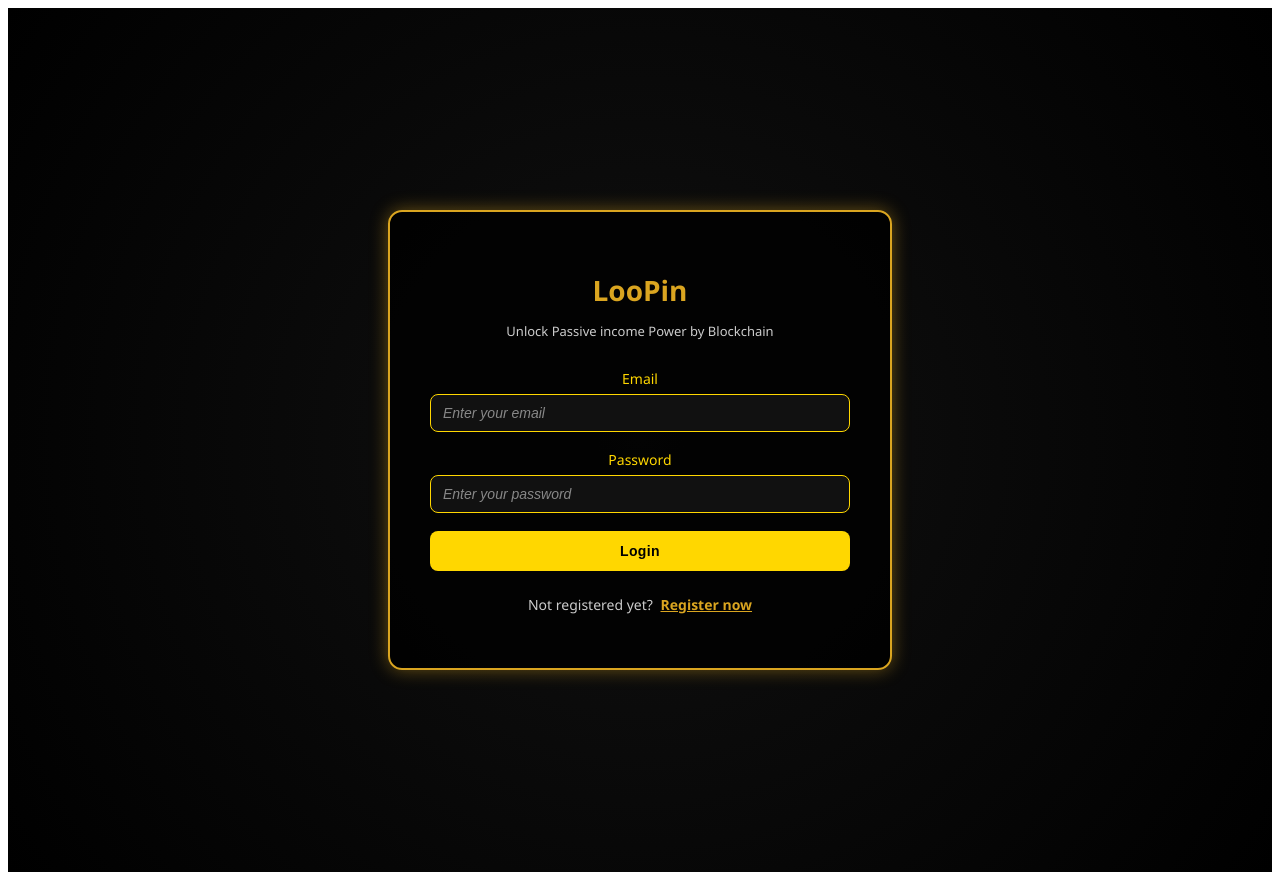
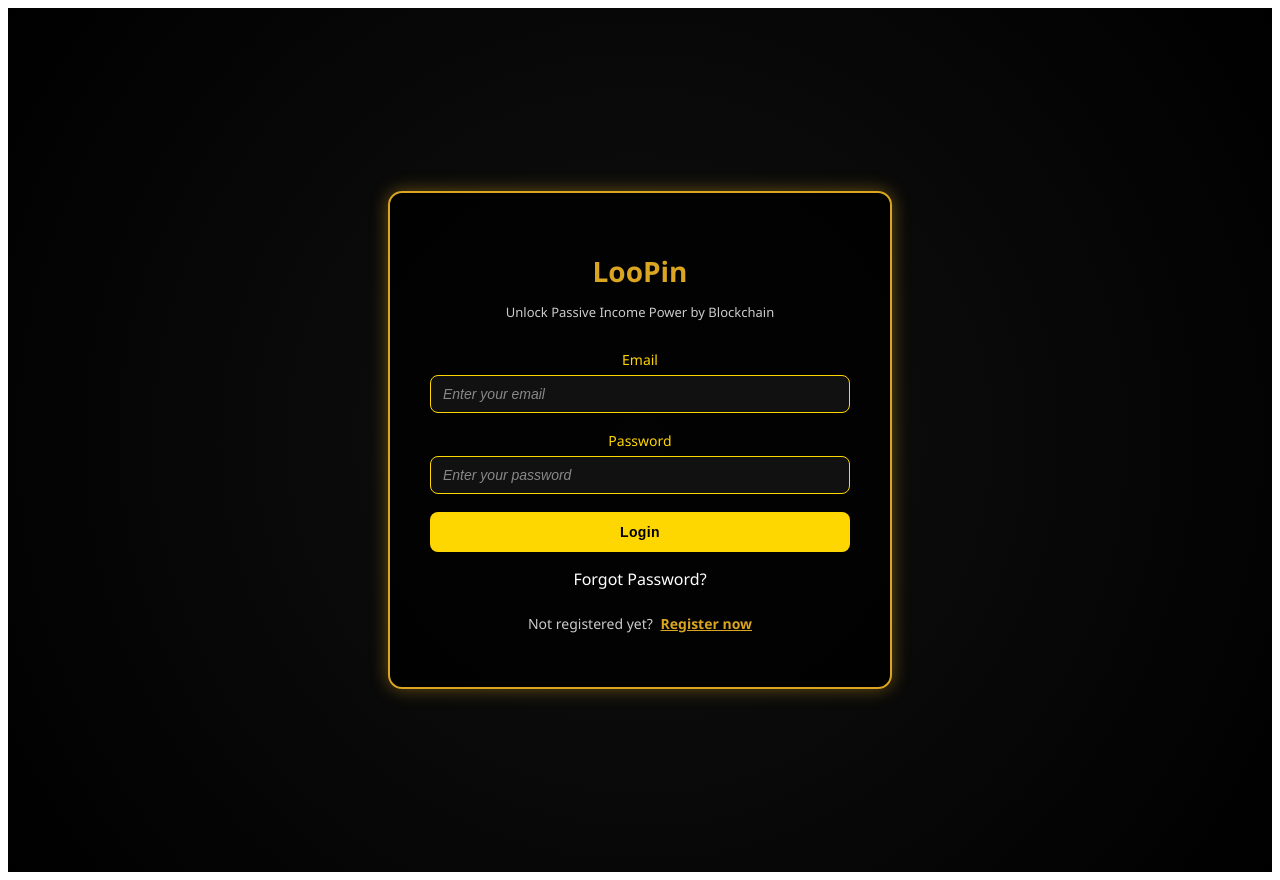
Before and after one commit to loopinbd/LooPin, a React (Vite) app: page /login in a window 1280 px wide. Built offline with nearby package versions, Linux system fonts and the light colour scheme; no server answers.

Commit message:
Update Login.jsx

```diff
--- a/src/pages/Login.jsx
+++ b/src/pages/Login.jsx
@@ -1,6 +1,6 @@
 import React, { useState } from "react";
 import { useNavigate } from "react-router-dom";
-import { signInWithEmailAndPassword } from "firebase/auth";
+import { signInWithEmailAndPassword, sendPasswordResetEmail } from "firebase/auth";
 import { auth } from "../firebase";
 import InputField from "../components/InputField";
 import Button from "../components/Button";
@@ -40,7 +40,7 @@ const Login = () => {
       }
 
       localStorage.setItem("token", user.accessToken);
-      localStorage.setItem("email", user.email); // Optional
+      localStorage.setItem("email", user.email);
       localStorage.setItem("uid", user.uid);
 
       if (user.email === "loopinbd@gmail.com") {
@@ -64,11 +64,25 @@ const Login = () => {
     }
   };
 
+  const handleForgotPassword = () => {
+    const userEmail = prompt("Enter your email to reset password:");
+    if (!userEmail) return;
+
+    sendPasswordResetEmail(auth, userEmail)
+      .then(() => {
+        alert("Password reset email sent. Check your inbox.");
+      })
+      .catch((error) => {
+        console.error("Reset error:", error.message);
+        alert("Failed to send reset email. Try again.");
+      });
+  };
+
   return (
     <div className="login-page">
       <div className="login-box">
         <h1 className="login-title">LooPin</h1>
-        <p className="login-tagline">Unlock Passive income Power by Blockchain</p>
+        <p className="login-tagline">Unlock Passive Income Power by Blockchain</p>
 
         <form onSubmit={handleSubmit}>
           <InputField
@@ -95,6 +109,12 @@ const Login = () => {
             disabled={loading}
           />
 
+          {/* Forgot password */}
+          <p className="forgot-password" onClick={handleForgotPassword}>
+            Forgot Password?
+          </p>
+
+          {/* Register link */}
           <p className="register-redirect">
             Not registered yet?{" "}
             <span onClick={() => navigate("/register")} className="register-link">
```
